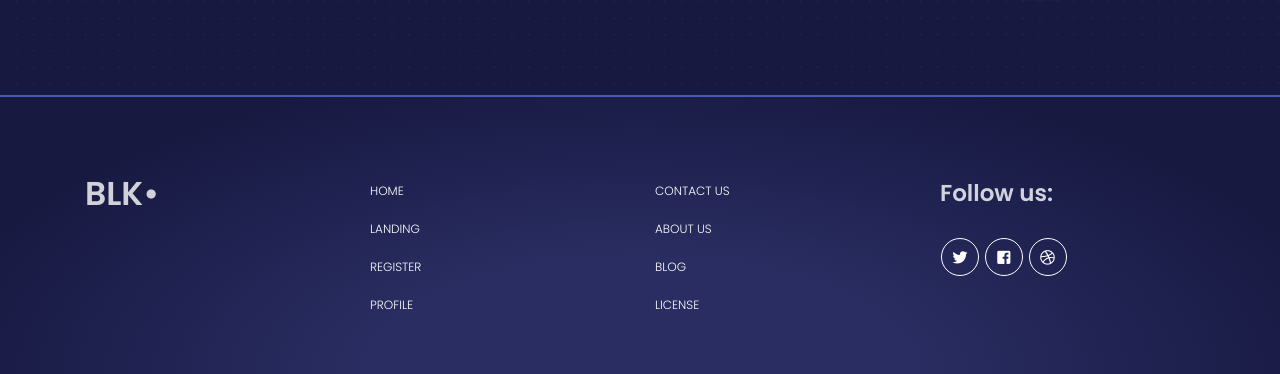
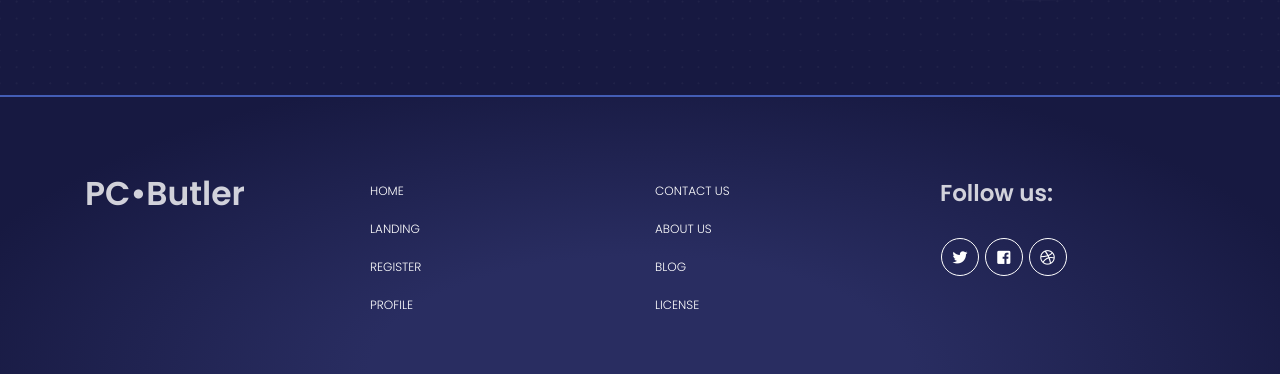
Before and after one commit to pc-butler/server, a PHP site: page / in a window 1280 px wide. Shown: the part 705-1079 px from the top of the page. Run offline with PHP 8.4, Linux system fonts and the light colour scheme; some libraries are stand-ins or nearby versions.

Commit message:
Update index.php

```diff
--- a/index.php
+++ b/index.php
@@ -139,7 +139,7 @@
       <div class="container">
         <div class="row">
           <div class="col-md-3">
-            <h1 class="title">BLK•</h1>
+            <h1 class="title">PC•Butler</h1>
           </div>
           <div class="col-md-3">
             <ul class="nav">
```
